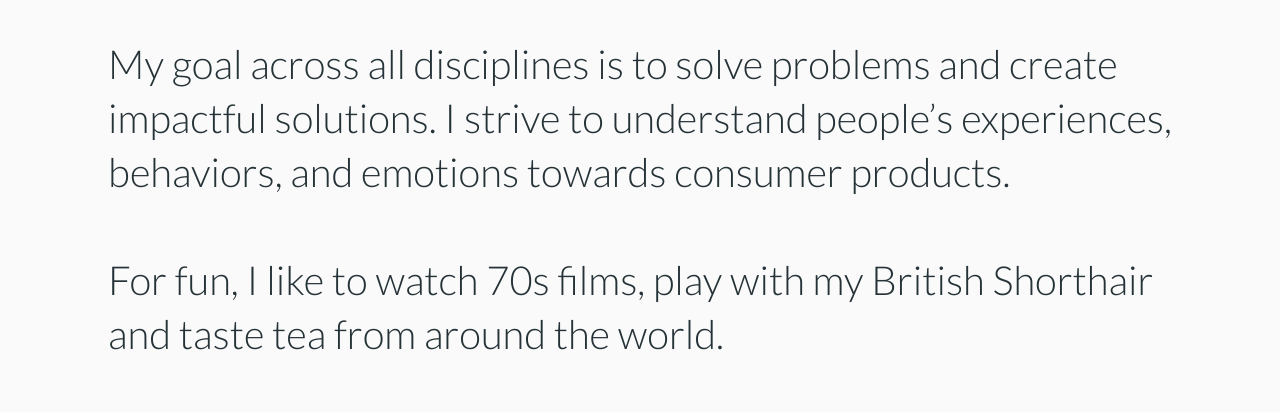
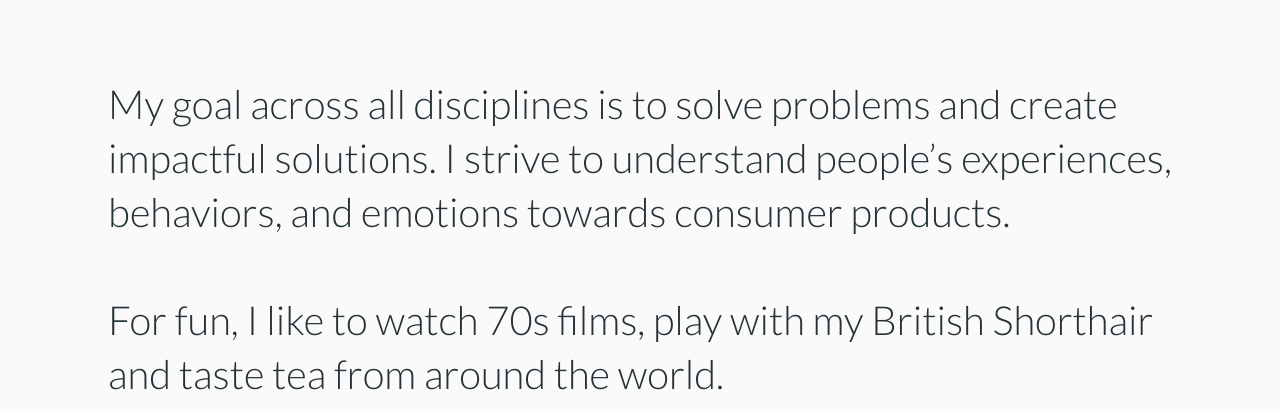
Before and after one commit to ronniemyers/ronnie, a website: page public/about.html in a window 1280 px wide. Shown: the part 84-496 px from the top of the page. Drawn offline with nearby package versions, Linux system fonts and the light colour scheme.

Commit message:
update about margin

```diff
--- a/scss/pages/_about.scss
+++ b/scss/pages/_about.scss
@@ -1,6 +1,6 @@
 .about-content {
-    margin-top: $medium-margin;
-    margin-bottom: $large-margin;
+    margin-top: $large-margin;
+    margin-bottom: $medium-margin;
     font-size: $large-font-size;
     line-height: $large-line-height;
 }
```
Also changed, not shown: public/css/main.css, 1 other file.
